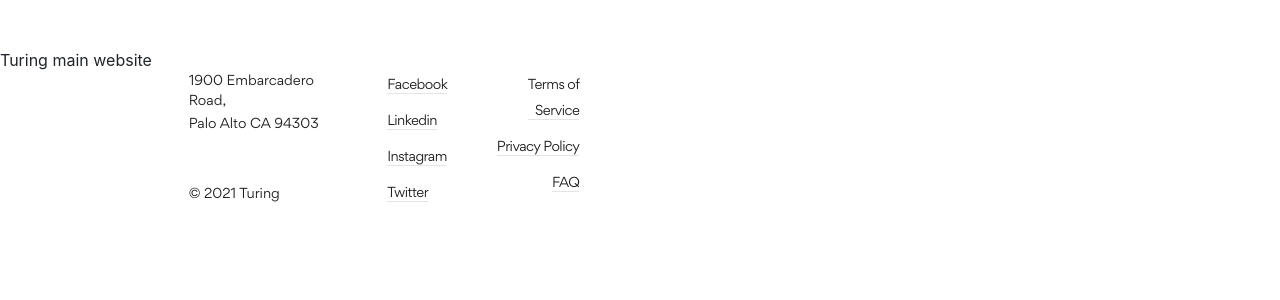
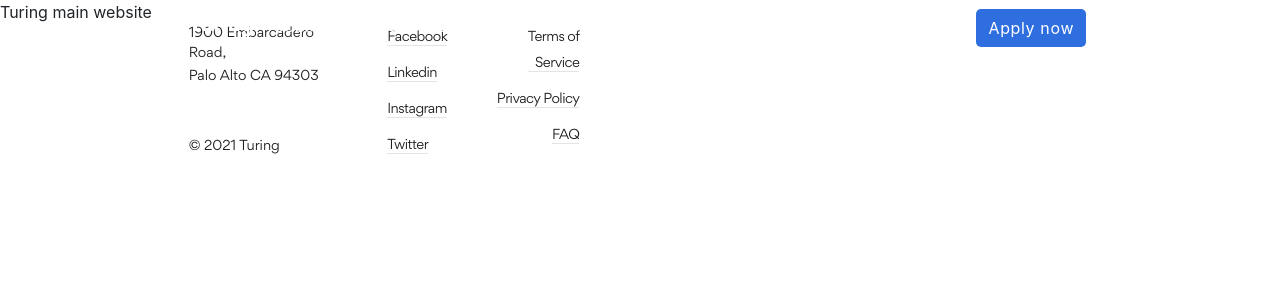
Before and after one commit to Bokomoko/Iramai-page-demo, a Next.js app: page / in a window 1280 px wide. Shown: the top 300 px of the page. Built offline with nearby package versions, Linux system fonts and the light colour scheme.

Commit message:
Added header component

```diff
--- a/component/common/header.js
+++ b/component/common/header.js
@@ -1,12 +1,36 @@
-import Link from 'next/link'
-import styles from '../job/job.module.css'
+import styles from './header.module.css';
+import React from "react";
+import className from "classnames";
+import 'bootstrap/dist/css/bootstrap.min.css';
 
 function Header() {
-  return (
-    <main className={styles.cv_container}>
-
-    </main>
-  )
+    return (
+        <header className={styles.header}>
+            <div className={styles.container}>
+                <div className={styles.container_inner}>
+                    <div className={styles.left}>
+                        <h1 className={styles.h1}>Turing</h1>
+                    </div>
+                    <div className={styles.right}>
+                        <div className={className(styles.nav_item_container, styles.nav_item, styles.hover_1)}>
+                            <span className={className(styles.nav_item_container, styles.nav_item)}>Jobs</span>
+                        </div>
+                        <div className={className(styles.nav_item_container, styles.nav_item, styles.hover_1)}>
+                            <span className={className(styles.nav_item_container, styles.nav_item)}>FAQs</span>
+                        </div>
+                        <div className={className(styles.nav_item_container, styles.nav_item, styles.hover_1)}>
+                            <span className={className(styles.nav_item_container, styles.nav_item)}>Blog</span>
+                        </div>
+                    </div>
+                    <div className={styles.right1}>
+                        <a href="#" className={className('navbar-text', 'pr-3', styles.text_default)}>Hire
+                            developers</a>
+                        <button className={className('btn', styles.btn_primary)} type="button">Apply now</button>
+                    </div>
+                </div>
+            </div>
+        </header>
+    )
 }
 
 export default Header
--- /dev/null
+++ b/component/common/header.module.css
@@ -0,0 +1,153 @@
+.nav_item {
+    color: #fff !important;
+}
+
+.header {
+    left: 0;
+    right: 0;
+    top: 0;
+    position: absolute;
+    z-index: 9000;
+    max-width: 2560px;
+    margin: 0 auto;
+    height: 55px;
+}
+
+.container {
+    padding-left: 40px;
+    padding-right: 40px;
+    height: 100%;
+}
+
+.header .container {
+    padding-left: 40px;
+    padding-right: 40px;
+    height: 100%;
+}
+
+@media (min-width: 769px) {
+    .header .container {
+        padding-left: calc(40px + 265 * (100vw - 769px) / 911);
+        padding-right: calc(40px + 265 * (100vw - 769px) / 911);
+    }
+}
+
+@media (min-width: 1680px) {
+    .header .container {
+        padding-left: 305px;
+        padding-right: 305px;
+    }
+}
+
+@media screen and (max-width: 768px) {
+    .header .container {
+        padding-left: 20px;
+        padding-right: 20px;
+    }
+}
+
+.container_inner {
+    width: 100%;
+    height: 100%;
+    display: -webkit-box;
+    display: -webkit-flex;
+    display: -moz-box;
+    display: -ms-flexbox;
+    display: flex;
+    -webkit-box-orient: horizontal;
+    -webkit-box-direction: normal;
+    -webkit-flex-direction: row;
+    -moz-box-orient: horizontal;
+    -moz-box-direction: normal;
+    -ms-flex-direction: row;
+    flex-direction: row;
+    -webkit-box-pack: justify;
+    -moz-box-pack: justify;
+    -ms-flex-pack: justify;
+    -webkit-box-align: center;
+    -webkit-align-items: center;
+    -moz-box-align: center;
+    -ms-flex-align: center;
+    align-items: center;
+}
+
+.left {
+    display: -webkit-box;
+    display: -webkit-flex;
+    display: -moz-box;
+    display: -ms-flexbox;
+    display: flex;
+    -webkit-box-orient: horizontal;
+    -webkit-box-direction: normal;
+    -webkit-flex-direction: row;
+    -moz-box-orient: horizontal;
+    -moz-box-direction: normal;
+    -ms-flex-direction: row;
+    flex-direction: row;
+    -webkit-box-align: center;
+    -webkit-align-items: center;
+    -moz-box-align: center;
+    -ms-flex-align: center;
+    align-items: center;
+}
+
+.h1 {
+    font-family: "Gordita";
+    font-weight: 700;
+    font-size: 20px;
+    line-height: 2.36;
+    margin-top: 5px;
+    color: #fff !important;
+}
+
+.right {
+    display: -webkit-box;
+    display: -webkit-flex;
+    display: -moz-box;
+    display: -ms-flexbox;
+    display: flex;
+    width: 70%;
+}
+
+.right1 {
+    display: -webkit-box;
+    display: -webkit-flex;
+    display: -moz-box;
+    display: -ms-flexbox;
+    display: flex;
+    float: right;
+    width: 30%;
+}
+
+.hover_1:hover::before {
+    -webkit-transform: translateX(0);
+    -ms-transform: translateX(0);
+    transform: translateX(0);
+}
+
+.nav_item_container {
+    margin: 0 10px;
+}
+
+.nav_item_container .nav_item {
+    font-family: "Gordita";
+    font-weight: 500;
+    font-size: 16px;
+    line-height: 2.36;
+}
+
+.btn_primary {
+    background: #2E6EDF 0% 0% no-repeat padding-box;
+    border-radius: 6px;
+    opacity: 1;
+    color: #fff;
+    text-align: right;
+    font-size: 16px;
+    letter-spacing: 0.64px;
+}
+
+.text_default {
+    color: #FFFFFF;
+    text-decoration: none;
+    padding-right: 30px;
+}
--- a/component/job/JobApply.js
+++ b/component/job/JobApply.js
@@ -1,10 +1,11 @@
 import style from "./apply.module.css";
 import React from "react";
 import Container from "react-bootstrap/Container";
+import classNames from "classnames";
 
 function JobApply() {
     return (
-        <div className={style.main}>
+        <div className={classNames(style.main, style.blur, style.img)}>
             <Container>
                 <div className={style.job_introduce}>
                     <h2 className={style.job_title}>Remote React/Node Developer Jobs</h2>
--- a/component/layout.js
+++ b/component/layout.js
@@ -1,5 +1,6 @@
 import Header from './common/header'
 import Footer from './common/footer'
+import React from "react";
 
 function Layout({ children }) {
   return (
```
Also changed, not shown: component/job/apply.module.css (+15 -2 lines).
